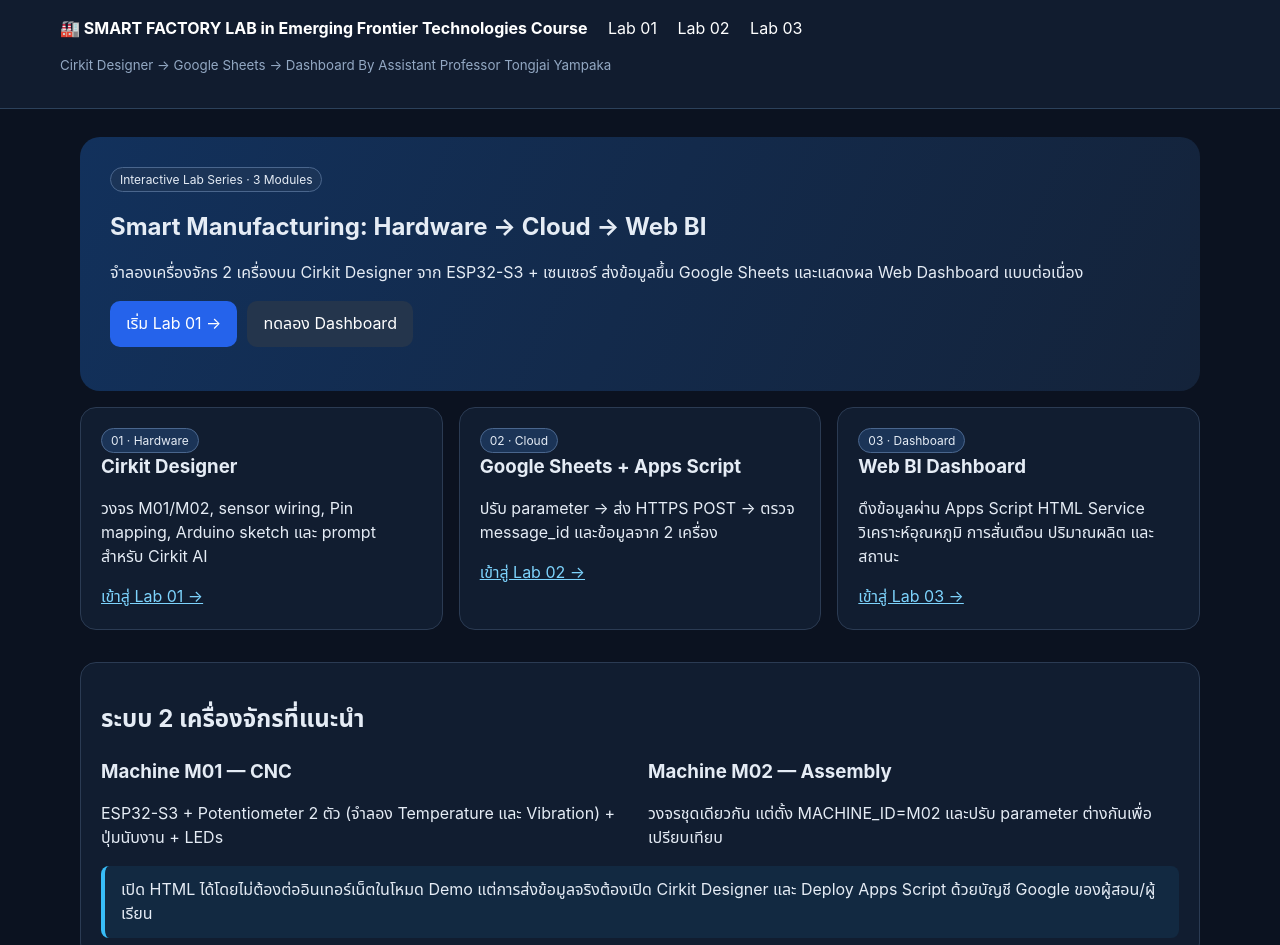
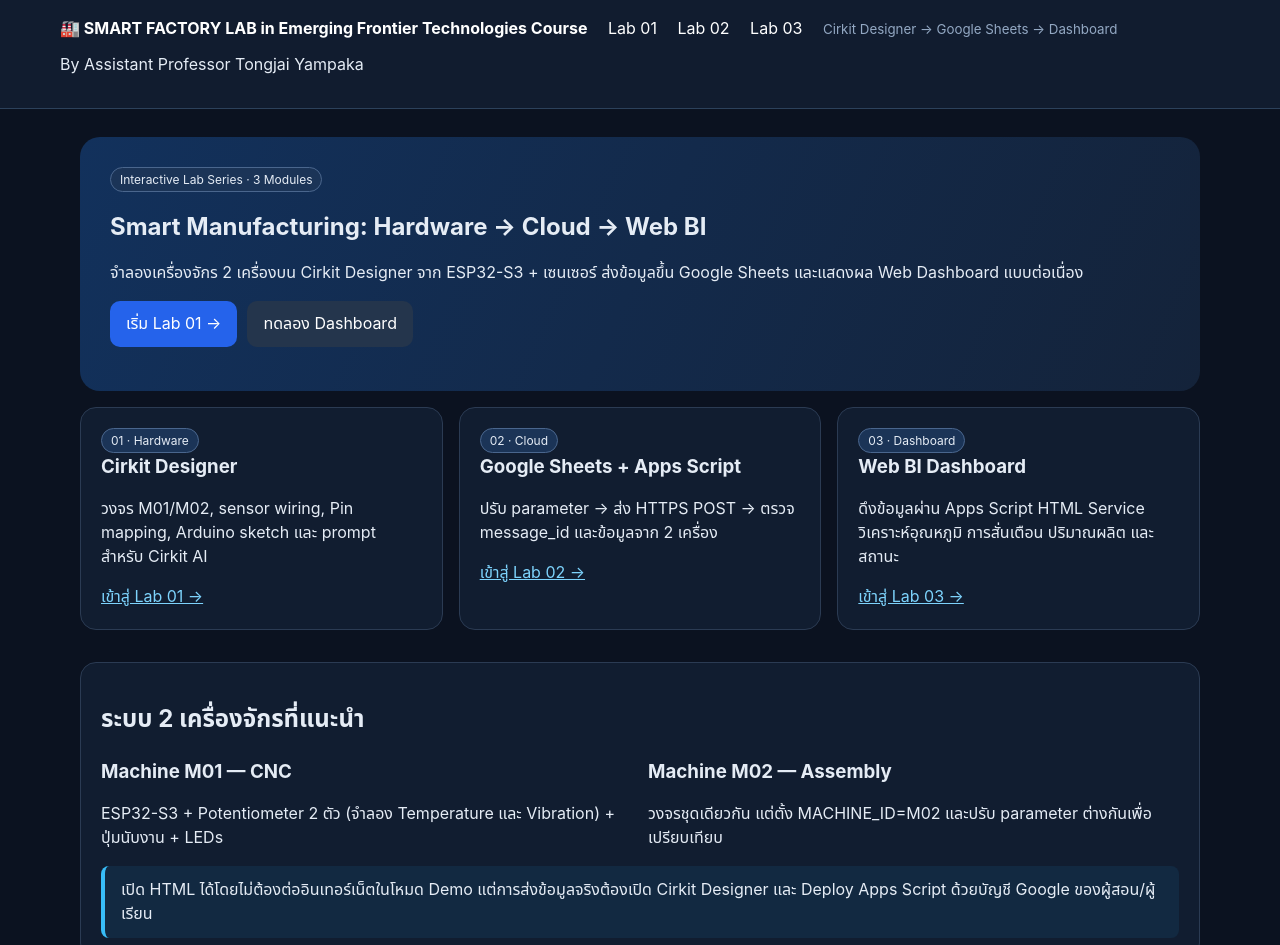
Before and after one commit to Tongjai-Yampaka/smart-factory-iot, a plain HTML site: page index.html in a window 1280 px wide. Shown: the top 945 px of the page. Drawn offline with Linux system fonts and the light colour scheme.

Commit message:
Update index.html

```diff
--- a/index.html
+++ b/index.html
@@ -12,7 +12,8 @@
     <a href="lab01.html">Lab 01</a>
     <a href="lab02.html">Lab 02</a>
     <a href="lab03.html">Lab 03</a>
-    <p><small>Cirkit Designer → Google Sheets → Dashboard By Assistant Professor Tongjai Yampaka</small></p>
+    <small>Cirkit Designer → Google Sheets → Dashboard </small>
+    <p>By Assistant Professor Tongjai Yampaka</p>
   </header>
   <main class="wrap">
     <section class="hero">
```
